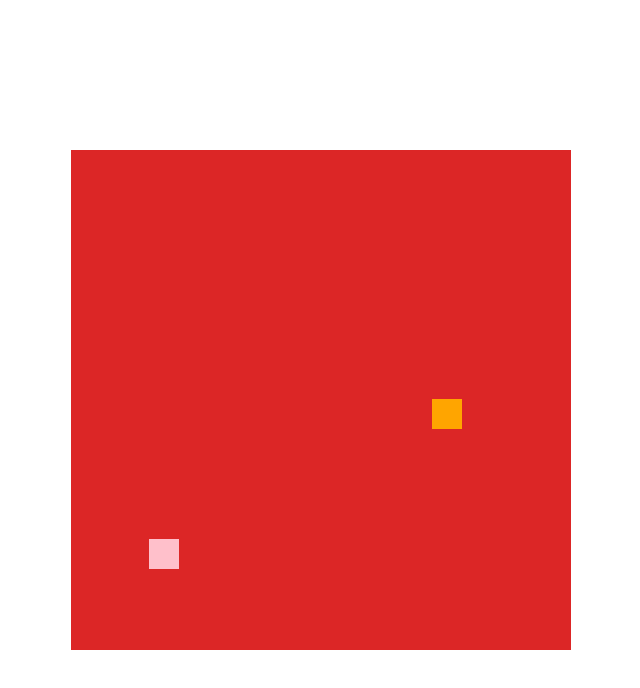
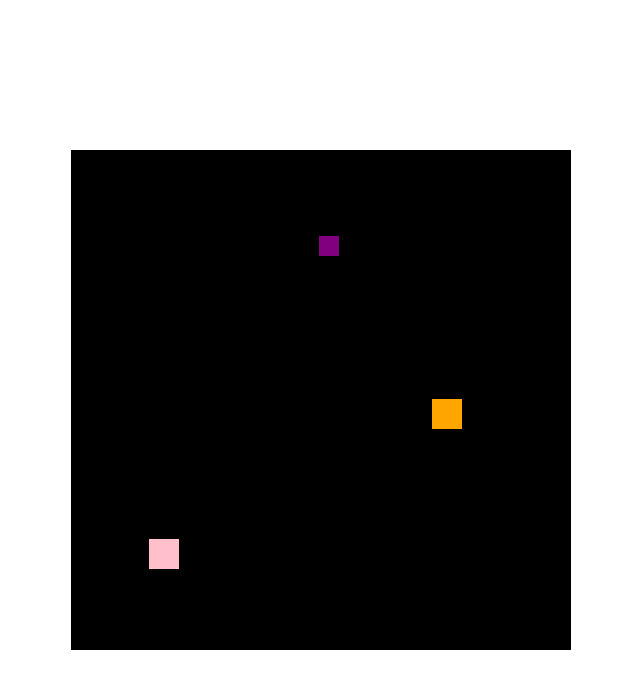
Before and after one commit to NabarajBasnet/Box-Collision, a website: page boxcollision/index.html in a window 1280 px wide. Shown: the whole page, without its empty margins (319-959 px from the left). Drawn offline with nearby package versions, Linux system fonts and the light colour scheme.

Commit message:
three boxes created

```diff
--- a/boxcollision/index.html
+++ b/boxcollision/index.html
@@ -15,7 +15,7 @@
 <body>
     <div class="w-full">
         <div class="w-full flex justify-center min-h-screen items-center">
-            <div class="bg-red-600" style="width: 500px; height: 500px;">
+            <div class="bg-black" style="width: 500px; height: 500px;">
                 <canvas id="rect" width="500" height="500">
                 </canvas>
             </div>
--- a/boxcollision/script.js
+++ b/boxcollision/script.js
@@ -1,9 +1,8 @@
-
 const boxOne = () => {
 
     const rectOne = document.getElementById('rect');
     const ctx = rectOne.getContext('2d');
-    const arrOfColors = ["blue", "green", "yellow", "orange", "purple", "pink", "brown", "gray", "black", "white"];
+    const arrOfColors = ["blue", "green", "yellow", "orange", "purple", "pink", "brown", "gray", "red", "white"];
     const randomIndexOfCarr = Math.random(arrOfColors.length) * arrOfColors.length;
     const fixedRandomIndexOfCArr = Math.ceil(randomIndexOfCarr);
     ctx.fillStyle = arrOfColors[fixedRandomIndexOfCArr];
@@ -16,23 +15,44 @@ const boxOne = () => {
 
     ctx.rect(fixedXvalue, fixedYvalue, 30, 30);
     ctx.fill();
-}
-
-boxOne();
+};
 
 const boxTwo = () => {
     const rectTwo = document.getElementById('rect');
     const ctx2 = rectTwo.getContext('2d');
-    const arrOfColors = ["blue", "green", "yellow", "orange", "purple", "pink", "brown", "gray", "black", "white"];
+    const arrOfColors = ["blue", "green", "yellow", "orange", "purple", "pink", "brown", "gray", "red", "white"];
     const randomIndex = Math.random(arrOfColors.length) * arrOfColors.length
     const fixedRandomIndex = Math.ceil(randomIndex);
     ctx2.fillStyle = arrOfColors.reverse()[fixedRandomIndex];
+
     ctx2.beginPath();
     const x = Math.random(5) * 470;
     const y = Math.random(5) * 470;
     const fixedX = Math.ceil(x);
     const fixedY = Math.ceil(y);
+
     ctx2.rect(fixedX, fixedY, 30, 30);
     ctx2.fill();
-}
-boxTwo()
+};
+
+const boxThree = () => {
+    const rectTwo = document.getElementById('rect');
+    const ctx3 = rectTwo.getContext('2d');
+    const arrOfColors = ["blue", "green", "yellow", "orange", "purple", "pink", "brown", "gray", "red", "white"];
+    const randomIndex = Math.random(arrOfColors.length) * arrOfColors.length
+    const fixedRandomIndex = Math.ceil(randomIndex);
+    ctx3.fillStyle = arrOfColors.reverse()[fixedRandomIndex];
+
+    ctx3.beginPath();
+    const x = Math.random(5) * 480;
+    const y = Math.random(5) * 480;
+    const fixedX = Math.ceil(x);
+    const fixedY = Math.ceil(y);
+
+    ctx3.rect(fixedX, fixedY, 20, 20);
+    ctx3.fill();
+};
+
+boxOne();
+boxTwo();
+boxThree();
```
